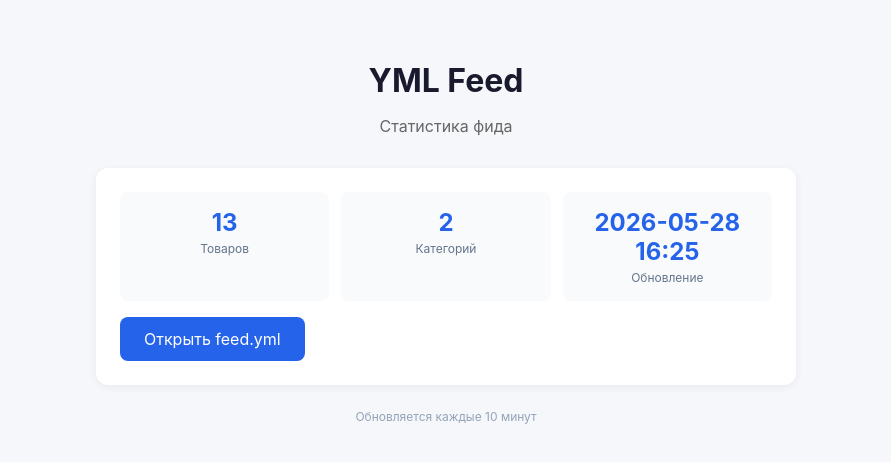
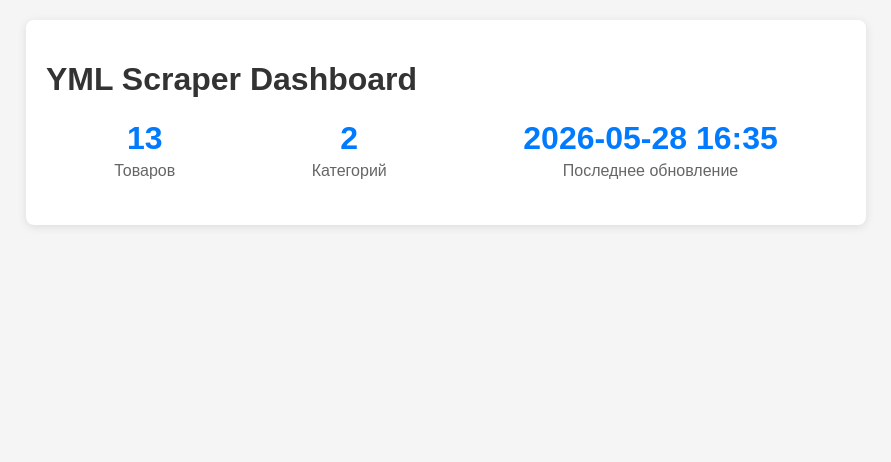
Before and after one commit to chris1man/YML-scraper-plus, a website: page index.html in a window 1280 px wide. Shown: the whole page, without its empty margins (194-1085 px from the left). Drawn offline with Linux system fonts and the light colour scheme.

Commit message:
Обновление YML фида и улучшение логирования в парсере товаров

```diff
--- a/feed.yml
+++ b/feed.yml
@@ -1,5 +1,5 @@
 <?xml version="1.0" encoding="utf-8"?>
-<yml_catalog date="2026-05-28 16:25">
+<yml_catalog date="2026-05-28 16:35">
   <shop>
     <name>My Shop</name>
     <company>My Company</company>
@@ -13,6 +13,18 @@
     </categories>
     <offers>
       <offer id="1" available="true">
+        <name>Букет из 15 черничных роз в оформлении</name>
+        <price>2950</price>
+        <url>https://maki-tomsk.ru/cvety/bukety-iz-roz/buket-iz-15-chernichnyh-roz-v-oformlenii/</url>
+        <categoryId>1</categoryId>
+        <description>15 классических роз Мордовия 50 см — 1 шт.
+Оформление №11 — 1 шт.</description>
+        <picture>https://maki-tomsk.ru/images/detailed/30/IMG_9384.jpg</picture>
+        <picture>https://maki-tomsk.ru/images/detailed/30/IMG_9380.jpg</picture>
+        <picture>https://maki-tomsk.ru/images/detailed/30/IMG_9373.jpg</picture>
+        <picture>https://maki-tomsk.ru/images/detailed/30/IMG_9378.jpg</picture>
+      </offer>
+      <offer id="2" available="true">
         <name>Букет из 9 роз Carousel с эвкалиптом</name>
         <price>2430</price>
         <url>https://maki-tomsk.ru/cvety/bukety-iz-roz/buket-iz-9-roz-carousel-s-evkaliptom/</url>
@@ -25,7 +37,7 @@
         <picture>https://maki-tomsk.ru/images/detailed/30/IMG_9856.jpg</picture>
         <picture>https://maki-tomsk.ru/images/detailed/30/IMG_9849.jpg</picture>
       </offer>
-      <offer id="2" available="true">
+      <offer id="3" available="true">
         <name>Монобукет из 5 пурпурных альстромерий</name>
         <price>1550</price>
         <url>https://maki-tomsk.ru/cvety/bukety-iz-alstromeriy/monobuket-iz-5-purpurnyh-alstromeriy/</url>
@@ -38,7 +50,7 @@
         <picture>https://maki-tomsk.ru/images/detailed/30/IMG_9862.jpg</picture>
         <picture>https://maki-tomsk.ru/images/detailed/30/IMG_9857.jpg</picture>
       </offer>
-      <offer id="3" available="true">
+      <offer id="4" available="true">
         <name>Монобукет из 5 розовых альстромерий</name>
         <price>1550</price>
         <url>https://maki-tomsk.ru/cvety/bukety-iz-alstromeriy/monobuket-iz-5-rozovyh-alstromeriy/</url>
@@ -51,7 +63,7 @@
         <picture>https://maki-tomsk.ru/images/detailed/30/IMG_9406.jpg</picture>
         <picture>https://maki-tomsk.ru/images/detailed/30/IMG_9399.jpg</picture>
       </offer>
-      <offer id="4" available="true">
+      <offer id="5" available="true">
         <name>Металлик «Импульс»</name>
         <price>10240</price>
         <url>https://maki-tomsk.ru/metallik/metallik-impuls/</url>
@@ -68,7 +80,7 @@
         <picture>https://maki-tomsk.ru/images/detailed/30/IMG_9666.jpg</picture>
         <picture>https://maki-tomsk.ru/images/detailed/30/IMG_9670.jpg</picture>
       </offer>
-      <offer id="5" available="true">
+      <offer id="6" available="true">
         <name>Металлик «Аромат любви»</name>
         <price>6860</price>
         <url>https://maki-tomsk.ru/metallik/metallik-aromat-lyubvi/</url>
@@ -81,7 +93,7 @@
         <picture>https://maki-tomsk.ru/images/detailed/30/IMG_9663.jpg</picture>
         <picture>https://maki-tomsk.ru/images/detailed/30/IMG_9661.jpg</picture>
       </offer>
-      <offer id="6" available="true">
+      <offer id="7" available="true">
         <name>Металлик «Нежное пламя»</name>
         <price>9700</price>
         <url>https://maki-tomsk.ru/metallik/metallik-nezhnoe-plamya/</url>
@@ -98,7 +110,7 @@
         <picture>https://maki-tomsk.ru/images/detailed/30/IMG_9672.jpg</picture>
         <picture>https://maki-tomsk.ru/images/detailed/30/IMG_9673.jpg</picture>
       </offer>
-      <offer id="7" available="true">
+      <offer id="8" available="true">
         <name>Металлик «Дыхание огня»</name>
         <price>11950</price>
         <url>https://maki-tomsk.ru/metallik/metallik-dyhanie-ognya/</url>
@@ -115,24 +127,6 @@
         <picture>https://maki-tomsk.ru/images/detailed/30/IMG_9658.jpg</picture>
         <picture>https://maki-tomsk.ru/images/detailed/30/IMG_9657.jpg</picture>
         <picture>https://maki-tomsk.ru/images/detailed/30/IMG_9660.jpg</picture>
-      </offer>
-      <offer id="8" available="true">
-        <name>Металлик «Лаймовый сорбет»</name>
-        <price>13170</price>
-        <url>https://maki-tomsk.ru/metallik/metallik-laymovyy-sorbet/</url>
-        <categoryId>1</categoryId>
-        <description>Калла — 12 шт.
-Гвоздика ГРИН ТРИК — 4 шт.
-Эустома кружевная — 6 шт.
-Скиммия — 4 шт.
-Роза пионовидная — 2 шт.
-Эвкалипт Синерия — 1 шт.
-Флористическая пена — 2 шт.
-Банка XL — 1 шт.</description>
-        <picture>https://maki-tomsk.ru/images/detailed/30/IMG_9653.jpg</picture>
-        <picture>https://maki-tomsk.ru/images/detailed/30/IMG_9638.jpg</picture>
-        <picture>https://maki-tomsk.ru/images/detailed/30/IMG_9565.jpg</picture>
-        <picture>https://maki-tomsk.ru/images/detailed/30/IMG_9654.jpg</picture>
       </offer>
       <offer id="9" available="true">
         <name>Охапка нежно-розовых пионов Sarah Bernhardt</name>
@@ -160,6 +154,9 @@
         <url>https://maki-tomsk.ru/cvety-ohapkoy/ohapka-kustovyh-hrizantem-altay-ru/</url>
         <categoryId>2</categoryId>
         <description>Охапка из 9 кустовых хризантем — 1 шт.</description>
+        <picture>https://maki-tomsk.ru/images/detailed/28/IMG_3407.JPG</picture>
+        <picture>https://maki-tomsk.ru/images/detailed/28/IMG_3408.JPG</picture>
+        <picture>https://maki-tomsk.ru/images/detailed/28/IMG_3410.JPG</picture>
       </offer>
       <offer id="12" available="true">
         <name>Охапка кустовых роз Miss Bombastic</name>
@@ -177,6 +174,9 @@
         <url>https://maki-tomsk.ru/cvety-ohapkoy/ohapka-kustovyh-roz-misty-bubbles/</url>
         <categoryId>2</categoryId>
         <description>Охапка из 5 кустовых роз — 1 шт.</description>
+        <picture>https://maki-tomsk.ru/images/detailed/28/IMG_5691.JPG</picture>
+        <picture>https://maki-tomsk.ru/images/detailed/28/IMG_5693.JPG</picture>
+        <picture>https://maki-tomsk.ru/images/detailed/28/IMG_5692.JPG</picture>
       </offer>
     </offers>
   </shop>
--- a/index.html
+++ b/index.html
@@ -3,94 +3,61 @@
 <head>
     <meta charset="UTF-8">
     <meta name="viewport" content="width=device-width, initial-scale=1.0">
-    <title>YML Feed</title>
+    <title>YML Scraper Stats</title>
     <style>
-        * { box-sizing: border-box; }
-        body {
-            font-family: -apple-system, BlinkMacSystemFont, 'Segoe UI', Roboto, sans-serif;
-            background: #f5f7fa;
-            margin: 0;
-            padding: 40px 20px;
-            color: #333;
-        }
-        .container { max-width: 700px; margin: 0 auto; }
-        h1 { text-align: center; margin-bottom: 8px; color: #1a1a2e; }
-        .subtitle { text-align: center; color: #666; margin-bottom: 32px; }
-        .card {
-            background: #fff;
-            border-radius: 12px;
-            padding: 24px;
-            box-shadow: 0 2px 8px rgba(0,0,0,0.06);
-            margin-bottom: 20px;
-        }
-        .btn {
-            display: inline-block;
-            background: #2563eb;
-            color: #fff;
-            padding: 12px 24px;
-            border-radius: 8px;
-            font-size: 16px;
-            text-decoration: none;
-            transition: background 0.2s;
-        }
-        .btn:hover { background: #1d4ed8; }
-        .btn-secondary { background: #10b981; }
-        .btn-secondary:hover { background: #059669; }
-        .actions { display: flex; gap: 12px; flex-wrap: wrap; }
-        .stats {
-            display: grid;
-            grid-template-columns: repeat(auto-fit, minmax(140px, 1fr));
-            gap: 12px;
-            margin-bottom: 16px;
-        }
-        .stat {
-            background: #f8fafc;
-            padding: 16px;
-            border-radius: 8px;
-            text-align: center;
-        }
-        .stat-value { font-size: 24px; font-weight: 700; color: #2563eb; }
-        .stat-label { font-size: 12px; color: #64748b; margin-top: 4px; }
-        .footer { text-align: center; color: #94a3b8; font-size: 12px; margin-top: 24px; }
+        body { font-family: Arial, sans-serif; margin: 20px; background-color: #f5f5f5; }
+        .container { max-width: 800px; margin: 0 auto; background: white; padding: 20px; border-radius: 8px; box-shadow: 0 2px 10px rgba(0,0,0,0.1); }
+        h1 { color: #333; }
+        .stats { display: flex; justify-content: space-around; margin: 20px 0; }
+        .stat { text-align: center; }
+        .stat h2 { margin: 0; font-size: 2em; color: #007bff; }
+        .stat p { margin: 5px 0; color: #666; }
+        .loading { text-align: center; color: #999; }
+        .error { color: red; }
     </style>
 </head>
 <body>
     <div class="container">
-        <h1>YML Feed</h1>
-        <p class="subtitle">Статистика фида</p>
-        <div class="card">
+        <h1>YML Scraper Dashboard</h1>
+        <div id="stats" class="loading">Загрузка данных...</div>
+    </div>
+
+    <script>
+        async function loadStats() {
+            try {
+                const response = await fetch('feed.yml');
+                if (!response.ok) throw new Error('Не удалось загрузить feed.yml');
+                const xmlText = await response.text();
+                const parser = new DOMParser();
+                const xmlDoc = parser.parseFromString(xmlText, 'text/xml');
+
+                const ymlCatalog = xmlDoc.querySelector('yml_catalog');
+                const date = ymlCatalog ? ymlCatalog.getAttribute('date') : 'Неизвестно';
+                const categories = xmlDoc.querySelectorAll('category').length;
+                const offers = xmlDoc.querySelectorAll('offer').length;
+
+                document.getElementById('stats').innerHTML = `
                     <div class="stats">
                         <div class="stat">
-                    <div class="stat-value" id="offerCount">...</div>
-                    <div class="stat-label">Товаров</div>
+                            <h2>${offers}</h2>
+                            <p>Товаров</p>
                         </div>
                         <div class="stat">
-                    <div class="stat-value" id="catCount">...</div>
-                    <div class="stat-label">Категорий</div>
+                            <h2>${categories}</h2>
+                            <p>Категорий</p>
                         </div>
                         <div class="stat">
-                    <div class="stat-value" id="lastUpdate">...</div>
-                    <div class="stat-label">Обновление</div>
+                            <h2>${date}</h2>
+                            <p>Последнее обновление</p>
                         </div>
                     </div>
-            <div class="actions">
-                <a class="btn" href="feed.yml" target="_blank">Открыть feed.yml</a>
-            </div>
-        </div>
-        <div class="footer">Обновляется каждые 10 минут</div>
-    </div>
-    <script>
-        fetch('feed.yml')
-            .then(r => r.text())
-            .then(xml => {
-                if (xml && xml.length > 50) {
-                    document.getElementById('offerCount').textContent = (xml.match(/<offer /g) || []).length;
-                    document.getElementById('catCount').textContent = (xml.match(/<category /g) || []).length;
-                    const m = xml.match(/<yml_catalog date="([^"]+)"/);
-                    document.getElementById('lastUpdate').textContent = m ? m[1] : '—';
+                `;
+            } catch (error) {
+                document.getElementById('stats').innerHTML = '<p class="error">Ошибка загрузки данных: ' + error.message + '</p>';
             }
-            })
-            .catch(e => console.error('feed.yml not loaded:', e));
+        }
+
+        loadStats();
     </script>
 </body>
 </html>
```
Also changed, not shown: 1 other file. Lines whose indentation alone changed are shown as unchanged.
